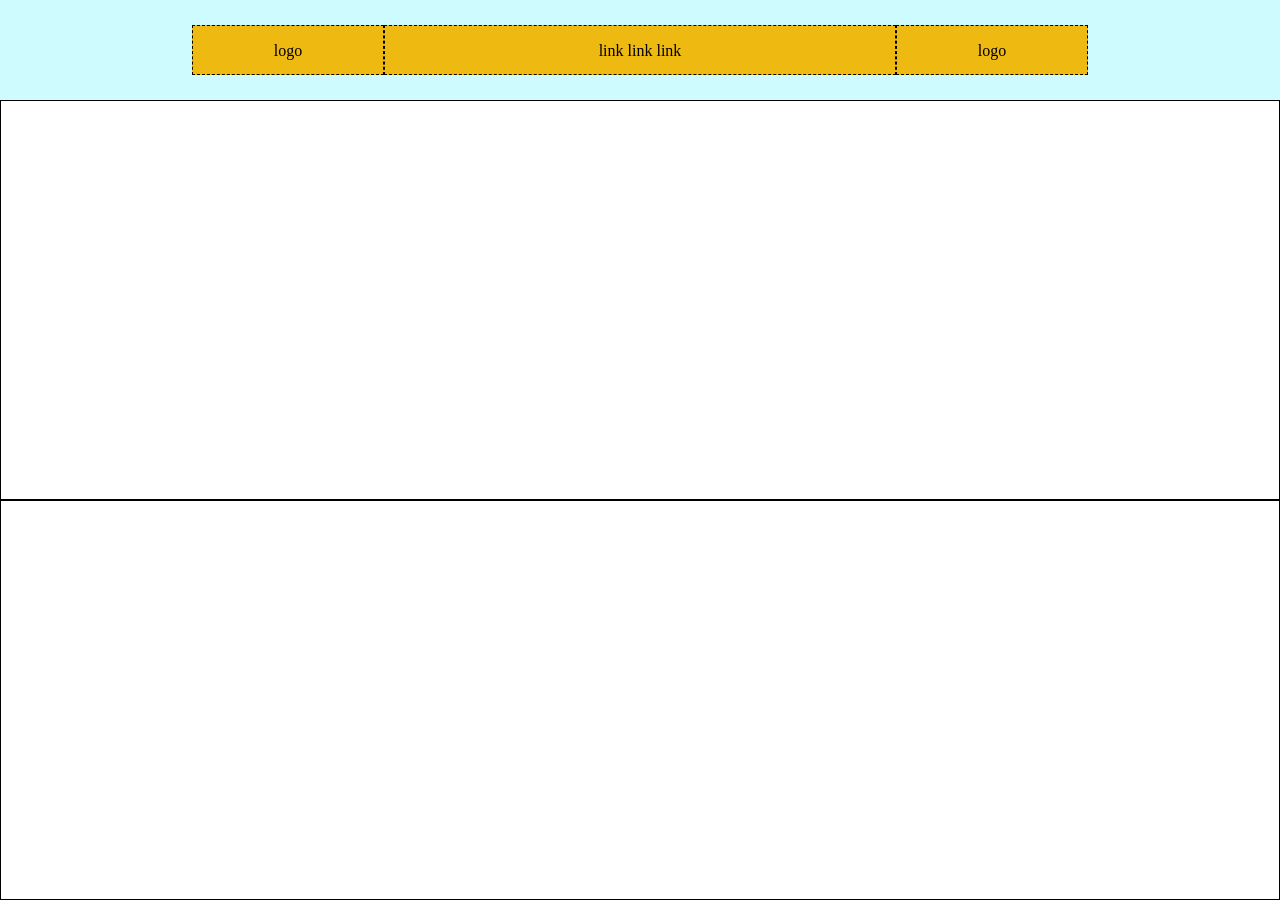
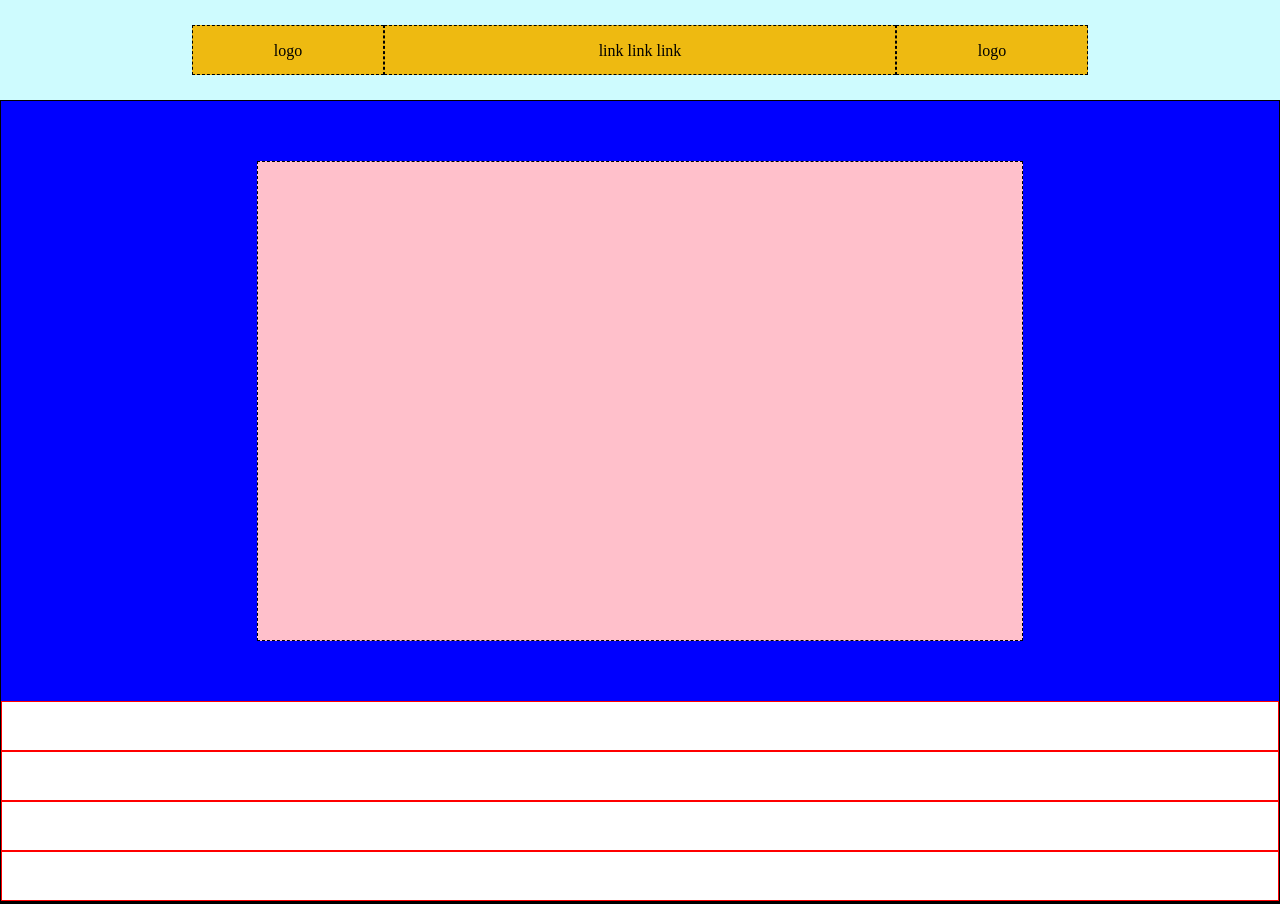
Before and after one commit to lucariggi92/htmlcss-struttura-discord, a plain HTML site: page index.html in a window 1280 px wide. Drawn offline with Linux system fonts and the light colour scheme.

Commit message:
feat: container-main-1 completed

```diff
--- a/css/style.css
+++ b/css/style.css
@@ -7,31 +7,63 @@ margin:0
 
 /* CONTAINER////////////////////////////////// */
 .container{
+  margin: 0 auto;
+ border: 1px solid black;
 
- height:400px;
- margin: 0 auto;
- border: 1px solid black;
+
+.div{
+    height:50px;
+    width: 100%;
+    border:1px solid red;
+
 }
+
+}
+.cont-main-1{
+  height:600px;
+    width: 100%;
+    background-color: blue;
+
+}
+.cont-main-2{
+ height:600px;
+    width: 100%;
+    background-color: blue;
+}
+.cont-main-3{
+
+}
+.cont-main-4{
+
+}
+
+.internal-square-1{
+    height:80%;
+    width:60%;
+    background-color: pink;
+    border:1px dashed black;
+}
+
+
+.flex-row{
+display:flex;
+justify-content:center;
+align-items: center;
+}
+.flex-column{
+    justify-content: center;
+    align-items: center;
+    display:flex;
+    flex-direction: column;
+    flex-grow: 1;
+
+}
+
 
 header{
     background-color:rgb(206, 251, 254);
     height: 100px;
-}
-
-.flex{
-display:flex;
-justify-content:center;
-align-items: center;
-margin
-}
-
-.div{
-    height:50px;
-    width: 20%;
-    border:1px solid red;
-
-}
-
+ }
 
 .items-header{
     background-color: rgb(238, 186, 17);
--- a/index.html
+++ b/index.html
@@ -7,19 +7,21 @@
     <link rel="stylesheet" href="./css/style.css">
 </head>
 <body>
-    <header class="flex header">
+    <header class="flex-row header">
         <div class="items-header lateral-header-items ">logo</div>
         <div class="items-header center-header-items">link link link </div>
         <div class="items-header lateral-header-items">logo</div>
     </header>
-    <main class="container">
-        <div></div>
-        <div></div>
-        <div></div>
-        <div></div>
-        <div></div>
+    <main class="container flex-column ">
+        <div class="flex-column cont-main-1">
+            <div class="internal-square-1"></div>
+        </div>
+       <div class="div"></div>
+        <div class="div"></div>
+      <div class="div"></div>
+       <div class="div"></div>
     </main>
-    <footer class="container">
+    <footer class="container div">
 
     </footer>
 
```
